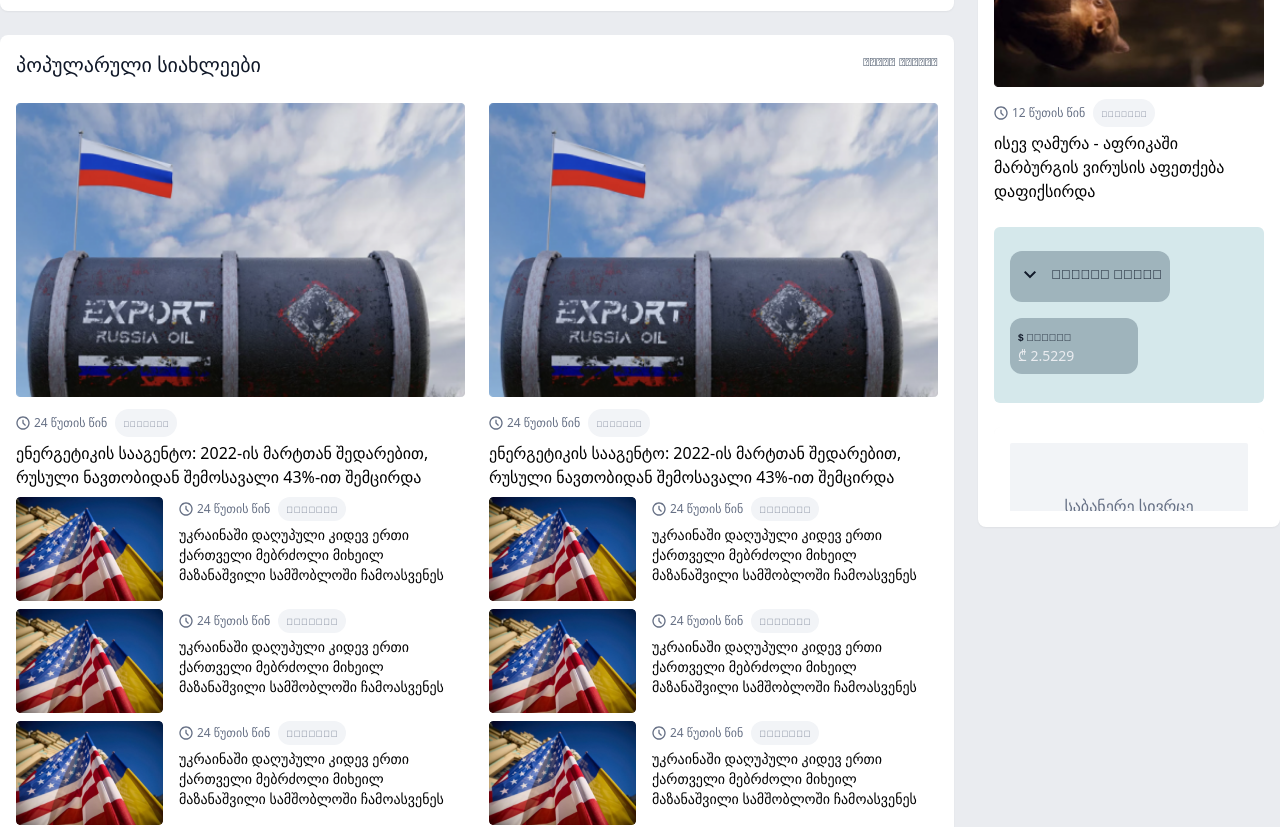
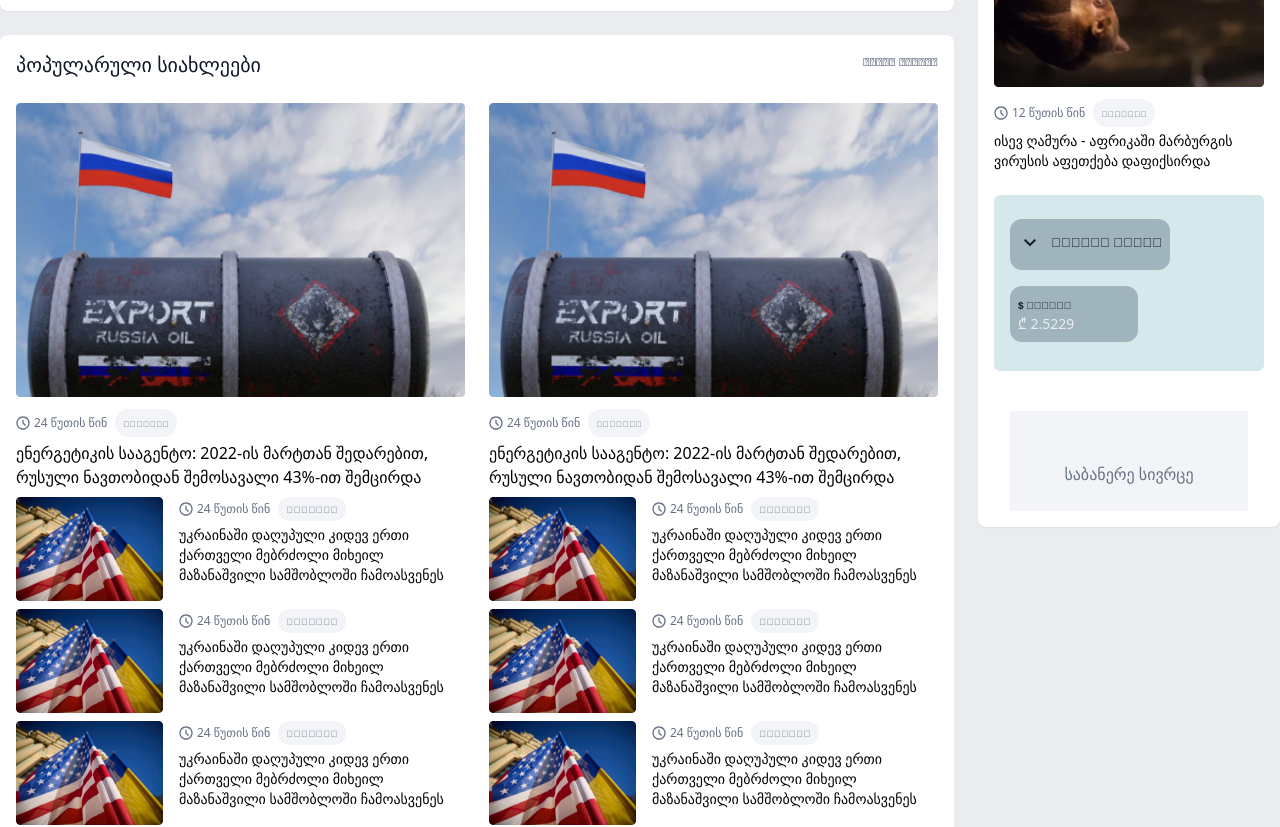
Before and after one commit to PLASTICPEO/skynews, a React (Vite) app: page / in a window 1280 px wide. Shown: the part 1000-1827 px from the top of the page. Built offline with nearby package versions, Linux system fonts and the light colour scheme.

Commit message:
news-site

```diff
--- a/package.json
+++ b/package.json
@@ -1,11 +1,11 @@
 {
-  "name": "newshub-header",
+  "name": "news-site",
   "private": true,
   "version": "0.0.0",
   "type": "module",
   "scripts": {
     "dev": "vite",
-    "build": "tsc && vite build",
+    "build": "yarn build",
     "lint": "eslint src --ext ts,tsx --report-unused-disable-directives --max-warnings 0",
     "preview": "vite preview"
   },
--- a/src/components/NewsFeedsContainer/mainNewsFeed/description/index.tsx
+++ b/src/components/NewsFeedsContainer/mainNewsFeed/description/index.tsx
@@ -1,6 +1,7 @@
-import { DescriptionTypes } from "./description.types";
-
-const Description: React.FC<DescriptionTypes> = ({ style, text }) => {
+const Description: React.FC<{ style: string; text: string }> = ({
+  style,
+  text,
+}) => {
   return (
     <div>
       <p className={`${style} mt-1`}>{text}</p>
--- a/src/components/NewsFeedsContainer/sideNewsFeed/index.tsx
+++ b/src/components/NewsFeedsContainer/sideNewsFeed/index.tsx
@@ -1,5 +1,5 @@
-import Item from "./item";
-import SideNewsFeedButton from "./button";
+import Item from "../../../components/NewsFeedsContainer/sideNewsFeed/item/index.tsx";
+import SideNewsFeedButton from "./button/index.tsx";
 import newsPhoto from "../../../assets/newsFeedsPhotoTest/Rectangle1.png";
 
 const SideNewsFeed = () => {
--- a/src/components/NewsFeedsContainer/sideNewsFeed/item/index.tsx
+++ b/src/components/NewsFeedsContainer/sideNewsFeed/item/index.tsx
@@ -1,5 +1,5 @@
 import clockIcon from "../../../../assets/newsFeedsPhotoTest/clockIcon.svg";
-import Description from "../../mainNewsFeed/description";
+import Description from "../../../../components/NewsFeedsContainer/mainNewsFeed/description/index";
 
 const Item: React.FC<{
   photo: any;
--- a/src/components/newsFeedSectionContainer/components/sectionItem/index.tsx
+++ b/src/components/newsFeedSectionContainer/components/sectionItem/index.tsx
@@ -1,7 +1,7 @@
 import { SectionItemTypes } from "./sectionItem.types";
 
-import Description from "../../../newsFeedsContainer/mainNewsFeed/description";
-import Info from "../../../newsFeedsContainer/mainNewsFeed/info";
+import Description from "../../../NewsFeedsContainer/mainNewsFeed/description";
+import Info from "../../../NewsFeedsContainer/mainNewsFeed/info";
 
 const SectionItem: React.FC<SectionItemTypes> = ({
   photo,
@@ -21,7 +21,7 @@ const SectionItem: React.FC<SectionItemTypes> = ({
         timeStyle={styleTime}
         categoryStyle={styleCategory}
       />
-      <Description fontSize={style} text={text} />
+      <Description style={style} text={text} />
     </div>
   );
 };
--- a/src/components/newsFeedSectionContainer/dayNews/components/currency/components/banks/index.tsx
+++ b/src/components/newsFeedSectionContainer/dayNews/components/currency/components/banks/index.tsx
@@ -1,5 +1,4 @@
 import { useBank } from "./hooks/useBank";
-import ArrowIcon from "../../../../../../../assets/images/moreComponentArrow.svg";
 
 const Banks = () => {
   const {
--- a/src/components/newsFeedSectionContainer/dayNews/components/interesting/index.tsx
+++ b/src/components/newsFeedSectionContainer/dayNews/components/interesting/index.tsx
@@ -1,6 +1,6 @@
 import { InterestingTypes } from "./interesting.types";
-import Info from "../../../../newsFeedsContainer/mainNewsFeed/info";
-import Description from "../../../../newsFeedsContainer/mainNewsFeed/description";
+import Info from "../../../../NewsFeedsContainer/mainNewsFeed/info";
+import Description from "../../../../NewsFeedsContainer/mainNewsFeed/description";
 
 const Interesting: React.FC<InterestingTypes> = ({ time, text, category }) => {
   return (
@@ -12,7 +12,7 @@ const Interesting: React.FC<InterestingTypes> = ({ time, text, category }) => {
           timeStyle="text-xs"
           categoryStyle="text-xs"
         />
-        <Description fontSize="text-sm" text={text} />
+        <Description style="text-sm" text={text} />
       </div>
     </div>
   );
--- a/src/components/newsFeedSectionContainer/popularNews/components/topNews/index.tsx
+++ b/src/components/newsFeedSectionContainer/popularNews/components/topNews/index.tsx
@@ -1,9 +1,9 @@
-import Info from "../../../../newsFeedsContainer/mainNewsFeed/info";
-import Item from "../../../../newsFeedsContainer/sideNewsFeed/item";
+import Info from "../../../../NewsFeedsContainer/mainNewsFeed/info/index.tsx";
+import Item from "../../../../NewsFeedsContainer/sideNewsFeed/item/index.tsx";
 import TopNewsPhoto from "../../../../../assets/topNewsPhoto.png";
 
 import PhotoFromSection from "../../../../../assets/photoSection.png";
-import Description from "../../../../newsFeedsContainer/mainNewsFeed/description";
+import Description from "../../../../NewsFeedsContainer/mainNewsFeed/description/index";
 
 const TopNews = () => {
   return (
--- a/tsconfig.json
+++ b/tsconfig.json
@@ -20,6 +20,6 @@
     "noUnusedParameters": true,
     "noFallthroughCasesInSwitch": true
   },
-  "include": ["src"],
+  "include": ["src/**/*"],
   "references": [{ "path": "./tsconfig.node.json" }]
 }
```
Also changed, not shown: src/components/newsFeedSectionContainer/otherNews/index.tsx (+3 -7 lines), src/pages/politic/index.tsx (+3 -14 lines).
